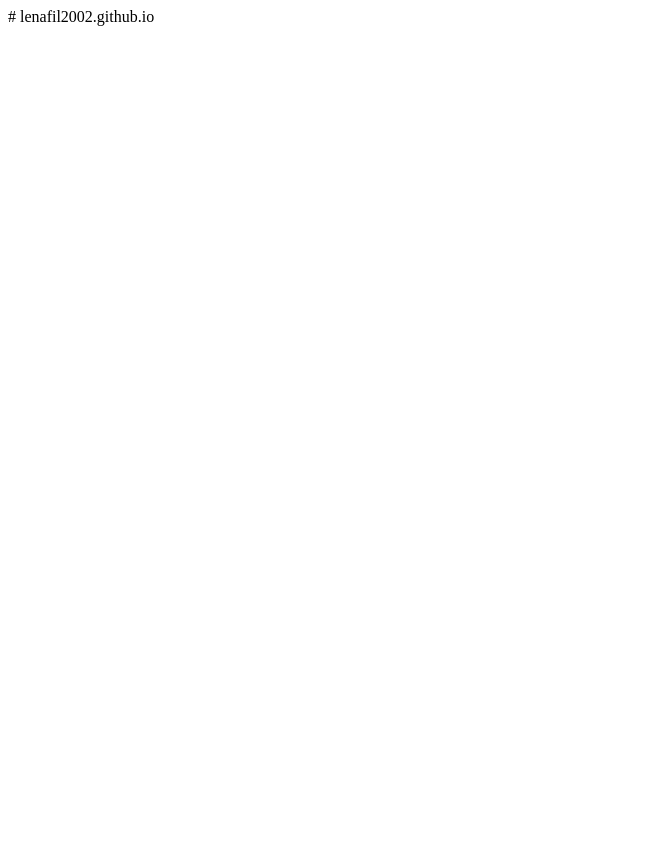
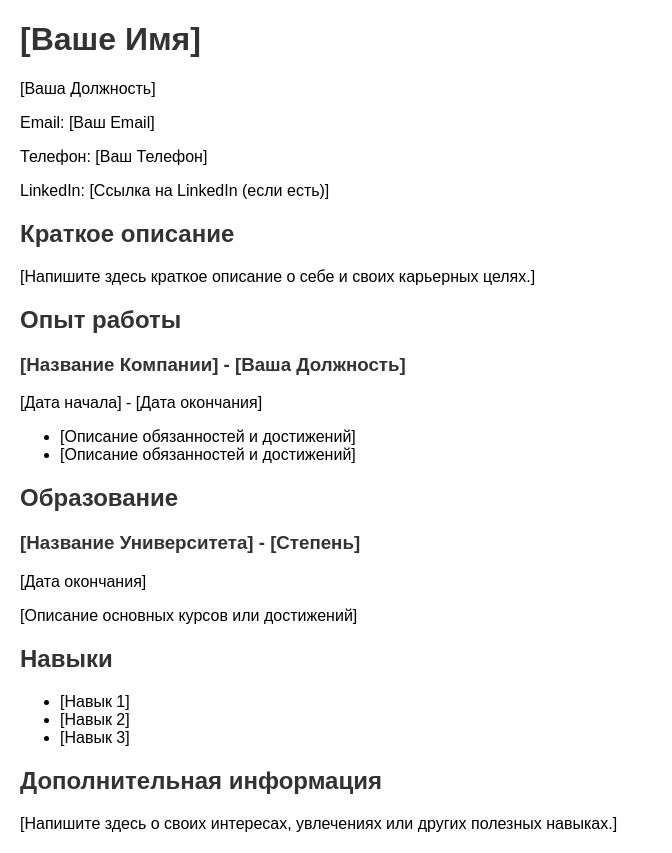
Before and after one commit to lenafil2002/lenafil2002.github.io, a plain HTML site: page index.html in a window 1280 px wide. Shown: the whole page, without its empty margins (0-672 px from the left). Before the commit the page ends 800 px from the top, so only its background shows below. Drawn offline with Linux system fonts and the light colour scheme.

Commit message:
Update index.html

```diff
--- a/index.html
+++ b/index.html
@@ -1 +1,73 @@
-# lenafil2002.github.io
+<!DOCTYPE html>
+<html lang="en">
+<head>
+    <meta charset="UTF-8">
+    <meta name="viewport" content="width=device-width, initial-scale=1.0">
+    <title>Резюме - [Ваше Имя]</title>
+    <style>
+        body {
+            font-family: Arial, sans-serif;
+            margin: 20px;
+        }
+        h1, h2, h3 {
+            color: #333;
+        }
+        .section {
+            margin-bottom: 20px;
+        }
+        .contact-info {
+            margin-bottom: 10px;
+        }
+    </style>
+</head>
+<body>
+
+    <div class="header">
+        <h1>[Ваше Имя]</h1>
+        <p>[Ваша Должность]</p>
+        <div class="contact-info">
+            <p>Email: [Ваш Email]</p>
+            <p>Телефон: [Ваш Телефон]</p>
+            <p>LinkedIn: [Ссылка на LinkedIn (если есть)]</p>
+        </div>
+    </div>
+
+    <div class="section">
+        <h2>Краткое описание</h2>
+        <p>[Напишите здесь краткое описание о себе и своих карьерных целях.]</p>
+    </div>
+
+    <div class="section">
+        <h2>Опыт работы</h2>
+        <h3>[Название Компании] - [Ваша Должность]</h3>
+        <p>[Дата начала] - [Дата окончания]</p>
+        <ul>
+            <li>[Описание обязанностей и достижений]</li>
+            <li>[Описание обязанностей и достижений]</li>
+        </ul>
+        <!-- Повторите для каждого места работы -->
+    </div>
+
+    <div class="section">
+        <h2>Образование</h2>
+        <h3>[Название Университета] - [Степень]</h3>
+        <p>[Дата окончания]</p>
+        <p>[Описание основных курсов или достижений]</p>
+    </div>
+
+    <div class="section">
+        <h2>Навыки</h2>
+        <ul>
+            <li>[Навык 1]</li>
+            <li>[Навык 2]</li>
+            <li>[Навык 3]</li>
+        </ul>
+    </div>
+
+    <div class="section">
+        <h2>Дополнительная информация</h2>
+        <p>[Напишите здесь о своих интересах, увлечениях или других полезных навыках.]</p>
+    </div>
+
+</body>
+</html>
```
